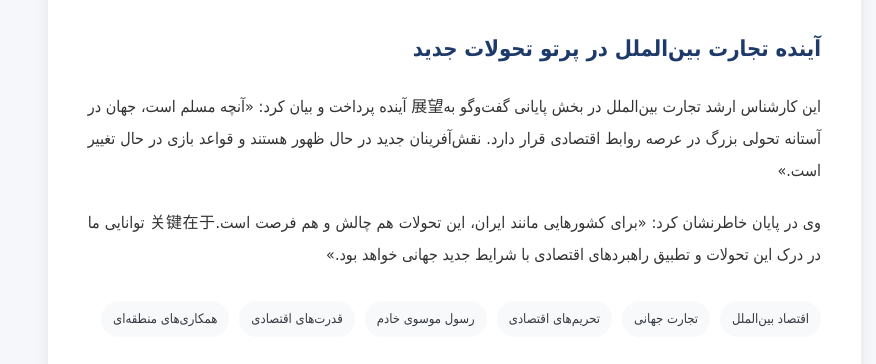
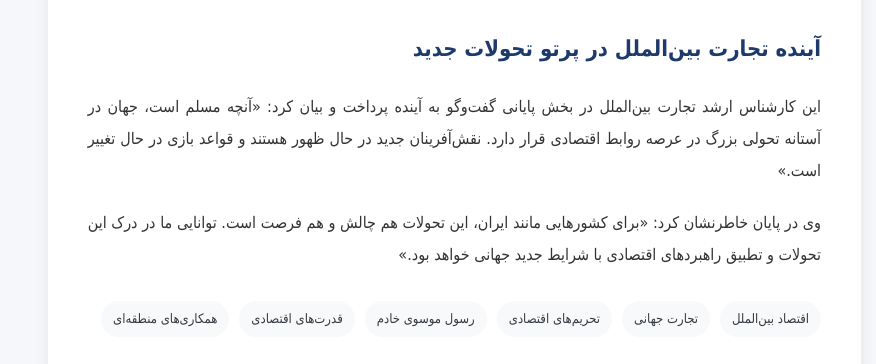
Before and after one commit to Khabaronline-sima/1, a plain HTML site: page index.html in a window 1280 px wide. Shown: the part 2641-3005 px from the top of the page, without its empty margins (404-1280 px from the left). Drawn offline with Linux system fonts and the light colour scheme.

Commit message:
Update index.html

```diff
--- a/index.html
+++ b/index.html
@@ -1264,9 +1264,9 @@
 
                         <h2>آینده تجارت بین‌الملل در پرتو تحولات جدید</h2>
 
-                        <p>این کارشناس ارشد تجارت بین‌الملل در بخش پایانی گفت‌وگو به展望 آینده پرداخت و بیان کرد: «آنچه مسلم است، جهان در آستانه تحولی بزرگ در عرصه روابط اقتصادی قرار دارد. نقش‌آفرینان جدید در حال ظهور هستند و قواعد بازی در حال تغییر است.»</p>
-
-                        <p>وی در پایان خاطرنشان کرد: «برای کشورهایی مانند ایران، این تحولات هم چالش و هم فرصت است.关键在于 توانایی ما در درک این تحولات و تطبیق راهبردهای اقتصادی با شرایط جدید جهانی خواهد بود.»</p>
+                        <p>این کارشناس ارشد تجارت بین‌الملل در بخش پایانی گفت‌وگو به آینده پرداخت و بیان کرد: «آنچه مسلم است، جهان در آستانه تحولی بزرگ در عرصه روابط اقتصادی قرار دارد. نقش‌آفرینان جدید در حال ظهور هستند و قواعد بازی در حال تغییر است.»</p>
+
+                        <p>وی در پایان خاطرنشان کرد: «برای کشورهایی مانند ایران، این تحولات هم چالش و هم فرصت است. توانایی ما در درک این تحولات و تطبیق راهبردهای اقتصادی با شرایط جدید جهانی خواهد بود.»</p>
 
                         <div class="post-tags">
                             <a href="/tag/اقتصاد-بین‌الملل" class="tag">اقتصاد بین‌الملل</a>
```
